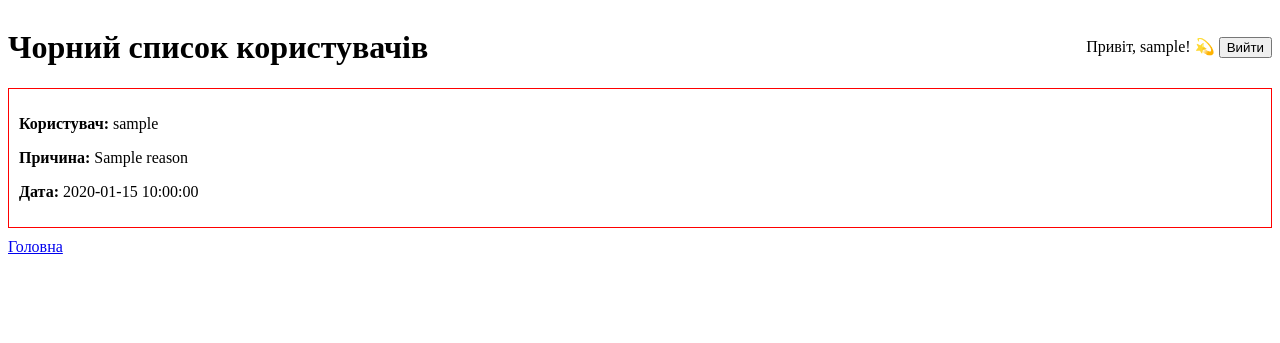
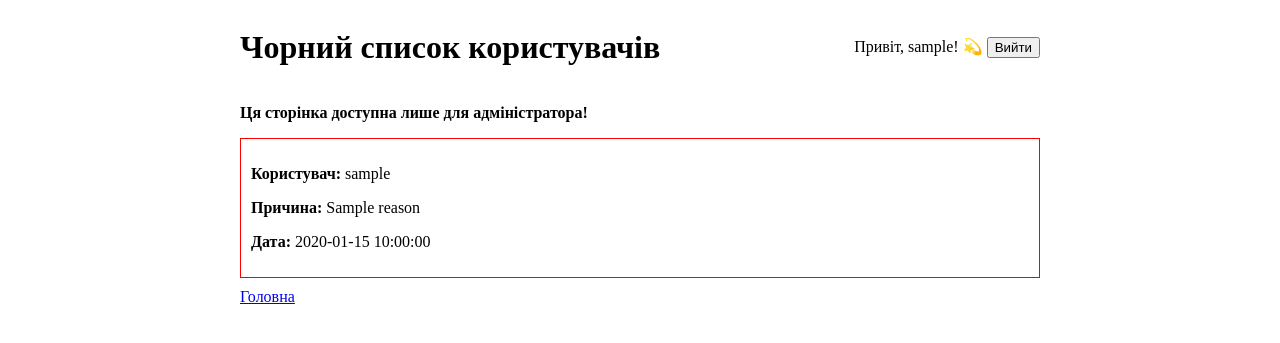
Before and after one commit to ViktoriaTereshcenko/oop-lab1-sem2, a Python web app: template lab1/ShopV1/views/templates/blacklist.html in a window 1280 px wide. Shown: the top 343 px of the page. Run offline with Jinja, Linux system fonts and the light colour scheme; the template is opened without the code that fills it: most values are stand-ins (such as "Sample title", 1, 10 or a date in 2020).

Commit message:
Update blacklist.html

```diff
--- a/lab1/ShopV1/views/templates/blacklist.html
+++ b/lab1/ShopV1/views/templates/blacklist.html
@@ -5,9 +5,11 @@
     <title>Чорний список</title>
     <style>
         .top-bar { display: flex; justify-content: space-between; align-items: center; }
+        .container { max-width: 800px; margin: auto; }
     </style>
 </head>
 <body>
+    <div class="container">
         <div class="top-bar">
             <h1>Чорний список користувачів</h1>
             <div>
@@ -15,11 +17,18 @@
                 <a href="/logout"><button>Вийти</button></a>
             </div>
         </div>
+
+        <p><strong>Ця сторінка доступна лише для адміністратора!</strong></p>
+
+        {% for r in users %}
             <div style="border: 1px solid red; padding: 10px; margin-bottom: 10px;">
-        <p><strong>Користувач:</strong> {{r.username}}</p>
-        <p><strong>Причина:</strong> {{r.reason}}</p>
-        <p><strong>Дата:</strong> {{r.created_at}}</p>
+                <p><strong>Користувач:</strong> {{ r.username }}</p>
+                <p><strong>Причина:</strong> {{ r.reason }}</p>
+                <p><strong>Дата:</strong> {{ r.created_at }}</p>
             </div>
-    <a href="/">Головна</a>
+        {% endfor %}
+
+        <a href="/index">Головна</a>
+    </div>
 </body>
 </html>
```
Lines whose indentation alone changed are shown as unchanged.
